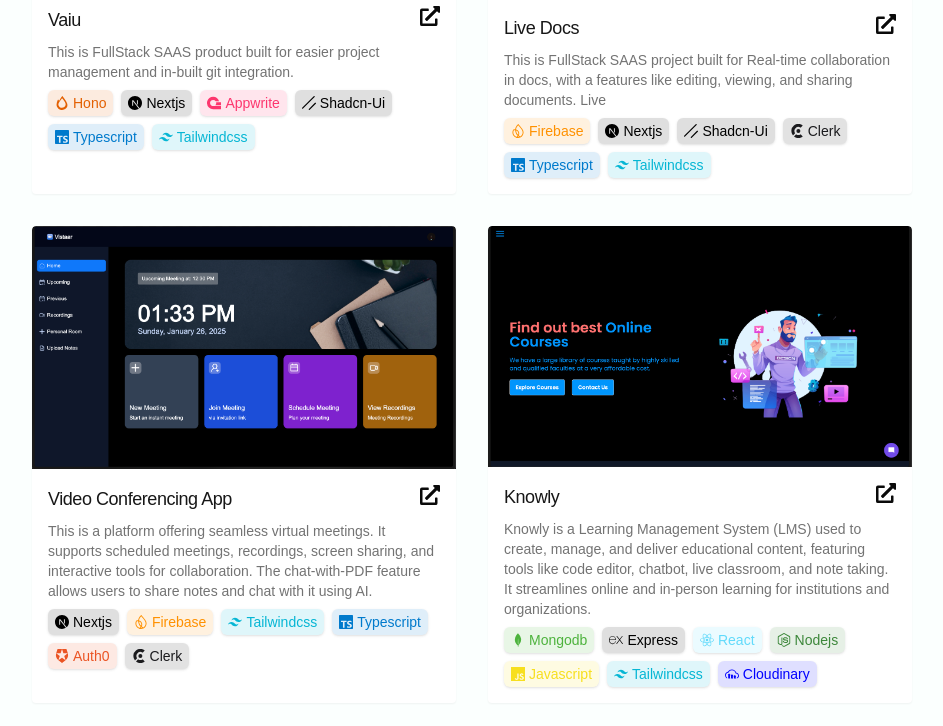
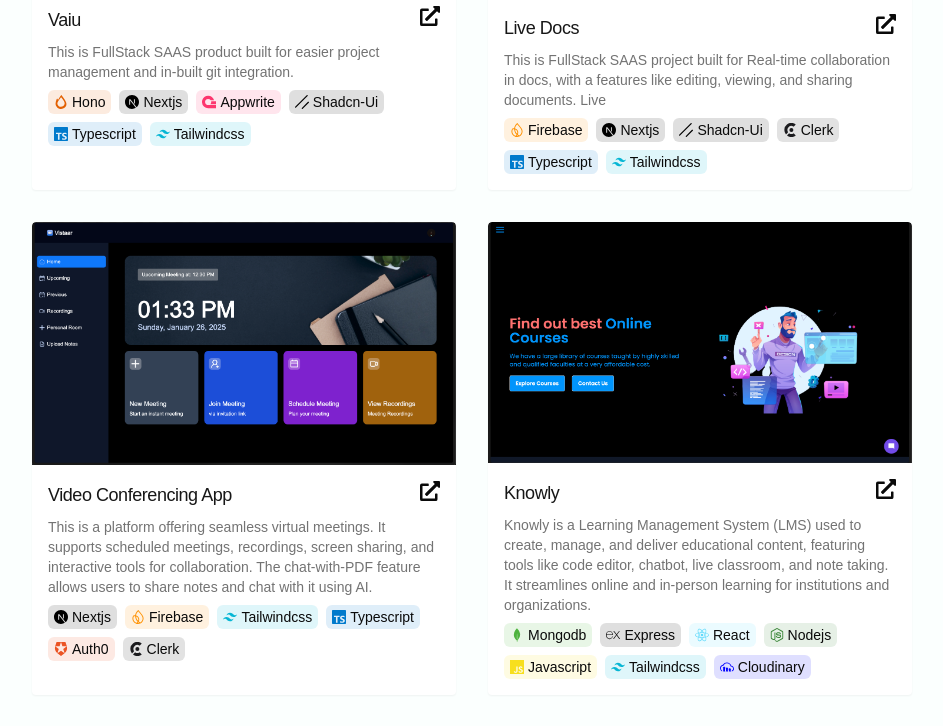
Before and after one commit to KIRAN-BUSARI/Kiran-portfolio, a React (Vite) app: page / in a window 1280 px wide. Shown: the part 1271-1997 px from the top of the page, without its empty margins (168-1111 px from the left). Built offline with nearby package versions, Linux system fonts and the light colour scheme.

Commit message:
Refactor Tag component to remove border and update styling for improved consistency

```diff
--- a/src/components/Tag.tsx
+++ b/src/components/Tag.tsx
@@ -134,8 +134,11 @@
         return (
           <Badge
             key={tag.name}
-            className={cn('gap-1 font-medium transition-colors duration-200')}
-            style={{ backgroundColor: `${tag.color}20`, color: `${tag.color}` }}
+            className={cn(
+              'gap-1 border-none font-medium transition-colors duration-200',
+            )}
+            variant={'outline'}
+            style={{ backgroundColor: `${tag.color}20`, color: `` }}
             aria-label={`Technology: ${tag.name}`}
           >
             <tag.icon
```
